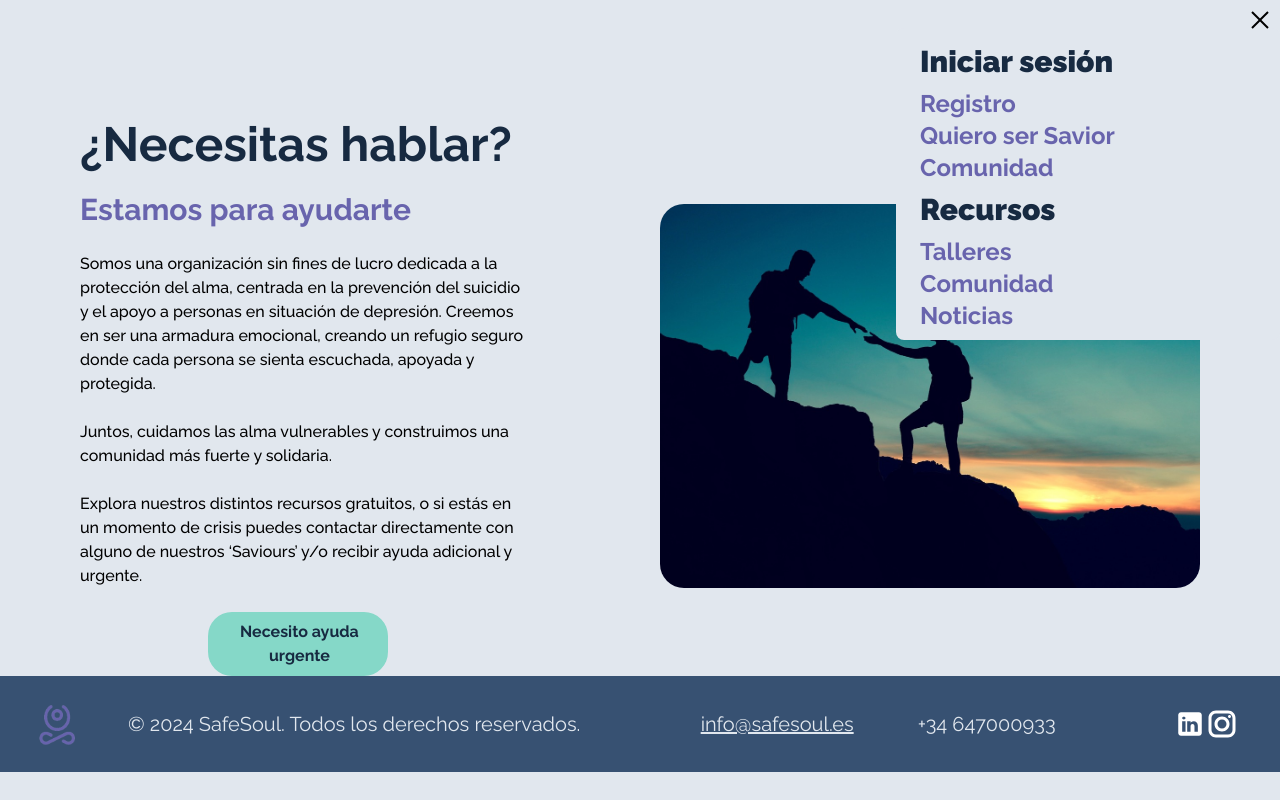
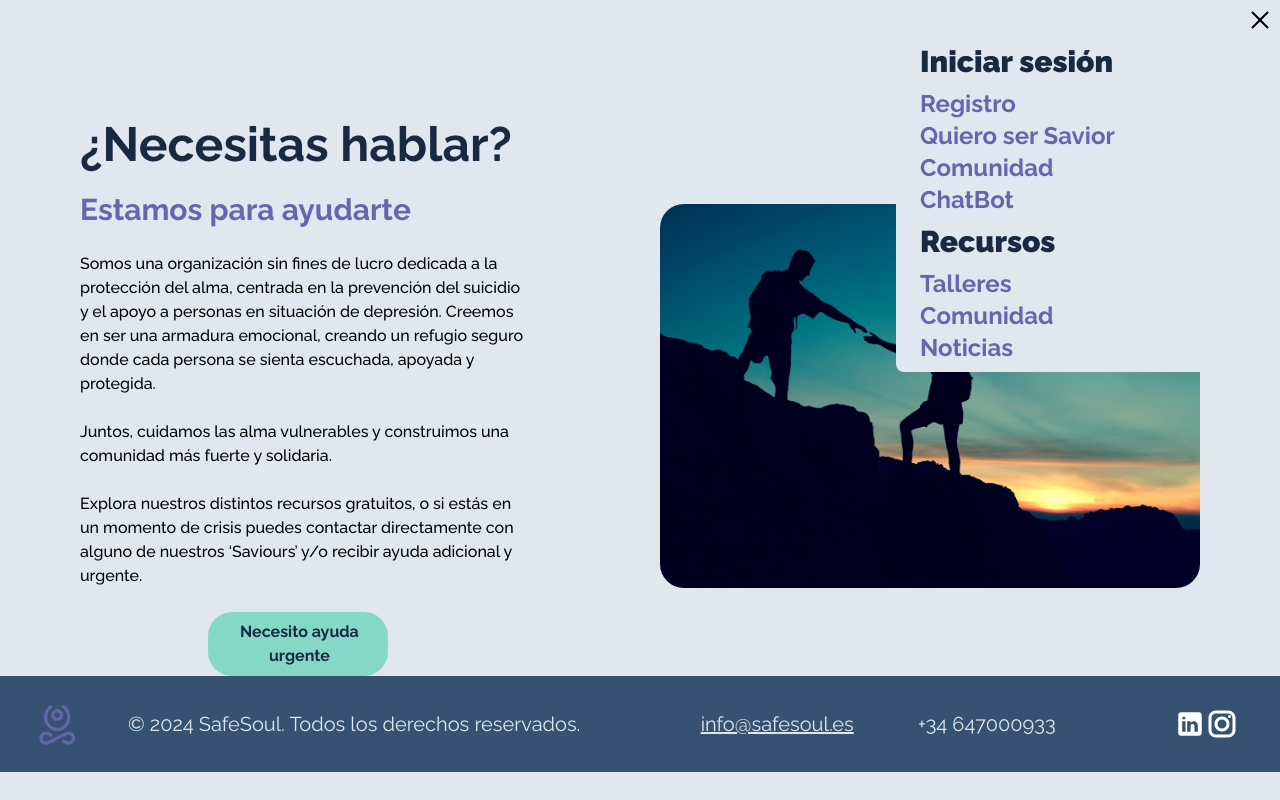
Before and after one commit to LorelizDev/hackaton-F5-G1-2024, a React (Vite) app: page / in a window 1280 px wide. Both pictures are taken after a click on the button 1260 px from the left and 20 px from the top of the page. Built offline with nearby package versions, Linux system fonts and the light colour scheme.

Commit message:
feat(components/navbar): add chatBot

```diff
--- a/src/components/Navbar.jsx
+++ b/src/components/Navbar.jsx
@@ -58,6 +58,7 @@ const Navbar = () => {
               }
               <li className="px-4 hover:bg-gray-200 font-mainFont font-bold text-medium text-2xl"><Link to="/saviours">Quiero ser Savior</Link></li>
               <li className="px-4 hover:bg-gray-200 font-mainFont font-bold text-medium text-2xl"><Link to="/community">Comunidad</Link></li>
+              <li className="px-4 hover:bg-gray-200 font-mainFont font-bold text-medium text-2xl"><Link to="/chat">ChatBot</Link></li>
               <li className="py-2 px-4 hover:bg-gray-200 font-mainFont font-black text-3xl text-dark"><Link to="/resources">Recursos</Link></li>
               <li className=" px-4 hover:bg-gray-200 font-mainFont font-bold text-medium text-2xl">Talleres</li>
               <li className=" px-4 hover:bg-gray-200 font-mainFont font-bold text-medium text-2xl">Comunidad</li>
```
